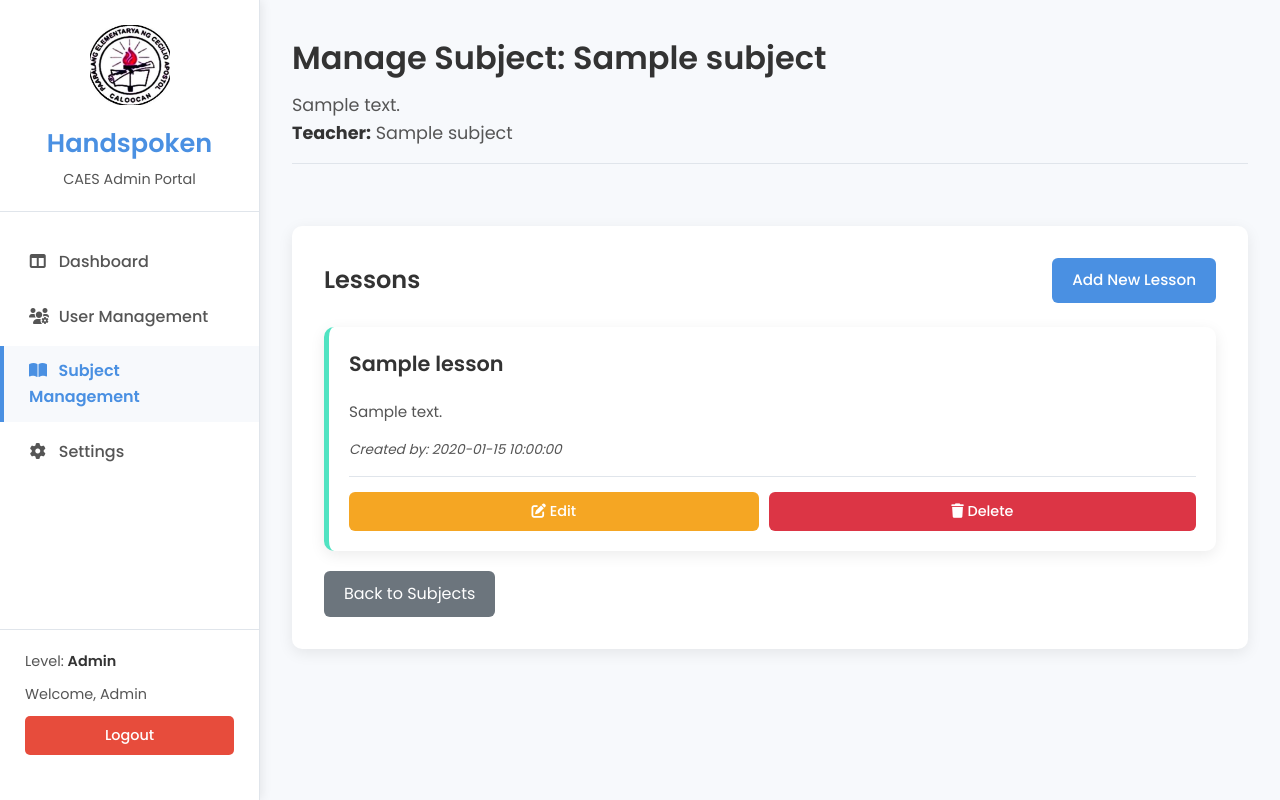
After one commit to julssss1/Capstone1, a Flask app: template app/templates/AdminSubjectViewManage.html in a window 1280 px wide. The commit adds this page. Run offline with Flask 3, Linux system fonts and the light colour scheme; the template is opened without the code that fills it: most values are stand-ins (such as "Sample title", 1, 10 or a date in 2020).

Commit message:
Subject Management CRUD

```diff
--- /dev/null
+++ b/app/static/css/AdminSubjectViewManage.css
@@ -0,0 +1,156 @@
+/* Replicating styles from Teacher-subject.css for a consistent look */
+
+.main-content {
+    padding: 2rem;
+}
+
+.page-header {
+    margin-bottom: 2rem;
+    padding-bottom: 1rem;
+    border-bottom: 1px solid var(--border-color);
+}
+
+.page-header h2 {
+    font-size: 2em;
+    font-weight: 600;
+    color: var(--text-color);
+    margin-bottom: 0.5rem;
+}
+
+.page-header p {
+    font-size: 1.1em;
+    color: var(--text-color-light);
+}
+
+.page-header strong {
+    color: var(--text-color);
+}
+
+.content-panel {
+    background-color: var(--bg-light);
+    padding: 2rem;
+    border-radius: 10px;
+    box-shadow: 0 4px 15px var(--shadow-color);
+}
+
+.panel-header {
+    display: flex;
+    justify-content: space-between;
+    align-items: center;
+    margin-bottom: 1.5rem;
+}
+
+.panel-header h3 {
+    font-size: 1.5em;
+    font-weight: 600;
+    color: var(--text-color);
+}
+
+.add-new-btn {
+    padding: 10px 20px;
+    background-color: var(--primary-color);
+    color: white;
+    border: none;
+    border-radius: 6px;
+    cursor: pointer;
+    font-size: 0.95em;
+    font-weight: 500;
+    transition: background-color 0.3s ease;
+    text-decoration: none;
+}
+
+.add-new-btn:hover {
+    background-color: #3a7bc8;
+}
+
+/* Card-based layout for lessons */
+.lesson-list {
+    display: grid;
+    gap: 20px;
+    grid-template-columns: repeat(auto-fit, minmax(300px, 1fr));
+}
+
+.lesson-card {
+    background: var(--bg-light);
+    border-radius: 10px;
+    padding: 20px;
+    box-shadow: 0 4px 15px var(--shadow-color);
+    border-left: 5px solid var(--secondary-color);
+    display: flex;
+    flex-direction: column;
+    gap: 15px;
+    transition: box-shadow 0.3s ease, transform 0.2s ease;
+}
+
+.lesson-card:hover {
+    box-shadow: 0 6px 20px rgba(0, 0, 0, 0.1);
+    transform: translateY(-3px);
+}
+
+.lesson-card h4 {
+    font-size: 1.3em;
+    font-weight: 600;
+    color: var(--text-color);
+    margin-bottom: 5px;
+}
+
+.lesson-card p {
+    font-size: 0.95em;
+    color: var(--text-color-light);
+    flex-grow: 1; /* Allows description to take up space */
+}
+
+.lesson-card .created-by {
+    font-size: 0.85em;
+    color: var(--text-color-light);
+    font-style: italic;
+}
+
+.lesson-card .card-actions {
+    margin-top: auto;
+    padding-top: 15px;
+    border-top: 1px solid var(--border-color);
+    display: flex;
+    gap: 10px;
+}
+
+.btn-action {
+    padding: 8px 16px;
+    color: white;
+    border: none;
+    border-radius: 6px;
+    cursor: pointer;
+    font-size: 0.9em;
+    font-weight: 500;
+    transition: background-color 0.3s ease;
+    text-decoration: none;
+    flex-grow: 1;
+    text-align: center;
+}
+
+.btn-action.edit-btn { background-color: var(--accent-color); }
+.btn-action.edit-btn:hover { background-color: #e0971f; }
+
+.btn-action.delete-btn { background-color: #dc3545; }
+.btn-action.delete-btn:hover { background-color: #c82333; }
+
+.cancel-btn {
+    display: inline-block;
+    margin-top: 1.5rem;
+    padding: 10px 20px;
+    background-color: #6c757d;
+    color: white;
+    border-radius: 6px;
+    text-decoration: none;
+    transition: background-color 0.3s ease;
+}
+
+.cancel-btn:hover {
+    background-color: #5a6268;
+}
+
+.no-results {
+    text-align: center;
+    padding: 2rem;
+    color: var(--text-color-light);
+}
--- /dev/null
+++ b/app/templates/AdminSubjectViewManage.html
@@ -0,0 +1,73 @@
+<!DOCTYPE html>
+<html lang="en">
+<head>
+    <meta charset="UTF-8">
+    <meta name="viewport" content="width=device-width, initial-scale=1.0">
+    <title>Manage {{ subject.name }} - Handspoken CAES</title>
+    <link rel="preconnect" href="https://fonts.googleapis.com">
+    <link rel="preconnect" href="https://fonts.gstatic.com" crossorigin>
+    <link href="https://fonts.googleapis.com/css2?family=Poppins:wght@300;400;500;600;700&display=swap" rel="stylesheet">
+    <link rel="stylesheet" href="{{ url_for('static', filename='css/StudentDashboard.css') }}">
+    <link rel="stylesheet" href="{{ url_for('static', filename='css/AdminSubjectViewManage.css') }}">
+    <link rel="stylesheet" href="https://cdnjs.cloudflare.com/ajax/libs/font-awesome/6.0.0-beta3/css/all.min.css">
+</head>
+<body>
+    <button class="hamburger-button" aria-label="Open menu" aria-expanded="false">
+        <i class="fas fa-bars"></i>
+    </button>
+    <aside class="side-menu">
+        <div class="brand-logo">
+           <img src="{{ url_for('static', filename='Images/caes_logo.png') }}" alt="CAES Logo">
+            <h1>Handspoken</h1>
+            <span>CAES Admin Portal</span>
+        </div>
+        <nav class="navigation">
+             <ul>
+                <li><a href="{{ url_for('admin.admin_dashboard') }}"><i class="fa-solid fa-table-columns"></i> Dashboard</a></li>
+                <li><a href="{{ url_for('admin.admin_user_management') }}"><i class="fas fa-users-cog"></i> User Management</a></li>
+                <li class="active"><a href="{{ url_for('admin.admin_subject_management') }}"><i class="fas fa-book-open"></i> Subject Management</a></li>
+                <li><a href="#"><i class="fas fa-cog"></i> Settings</a></li>
+            </ul>
+        </nav>
+        <div class="user-info">
+             <p>Level: <strong>Admin</strong></p>
+             <p>Welcome, {{ user_name | default('Admin') }}</p>
+             <a href="{{ url_for('auth.logout') }}" class="logout-button">Logout</a>
+        </div>
+    </aside>
+
+    <main class="main-content">
+        <header class="page-header">
+            <h2>Manage Subject: {{ subject.name }}</h2>
+            <p>{{ subject.description }}</p>
+            <p><strong>Teacher:</strong> {{ subject.teacher_name | default('Not Assigned') }}</p>
+        </header>
+
+        <section class="content-panel">
+            <div class="panel-header">
+                <h3>Lessons</h3>
+                <a href="#" class="btn add-new-btn">Add New Lesson</a>
+            </div>
+            <div class="lesson-list">
+                {% if lessons %}
+                    {% for lesson in lessons %}
+                    <div class="lesson-card">
+                        <h4>{{ lesson.title }}</h4>
+                        <p>{{ lesson.description | truncate(150) }}</p>
+                        <p class="created-by">Created by: {{ lesson.created_by_name | default('N/A') }}</p>
+                        <div class="card-actions">
+                            <a href="#" class="btn-action edit-btn"><i class="fas fa-edit"></i> Edit</a>
+                            <a href="#" class="btn-action delete-btn"><i class="fas fa-trash"></i> Delete</a>
+                        </div>
+                    </div>
+                    {% endfor %}
+                {% else %}
+                    <p class="no-results">No lessons found for this subject.</p>
+                {% endif %}
+            </div>
+            <a href="{{ url_for('admin.admin_subject_management') }}" class="btn cancel-btn" style="margin-top: 20px;">Back to Subjects</a>
+        </section>
+    </main>
+    <script src="{{ url_for('static', filename='js/menu.js') }}" defer></script>
+</body>
+</html>
```
Also changed, not shown: app/admin/subject_management_routes.py (+62 -0 lines), app/templates/Admin-Subject.html (+4 -4 lines), app/templates/AdminSubjectAddEdit.html (added, +95 -0 lines).
